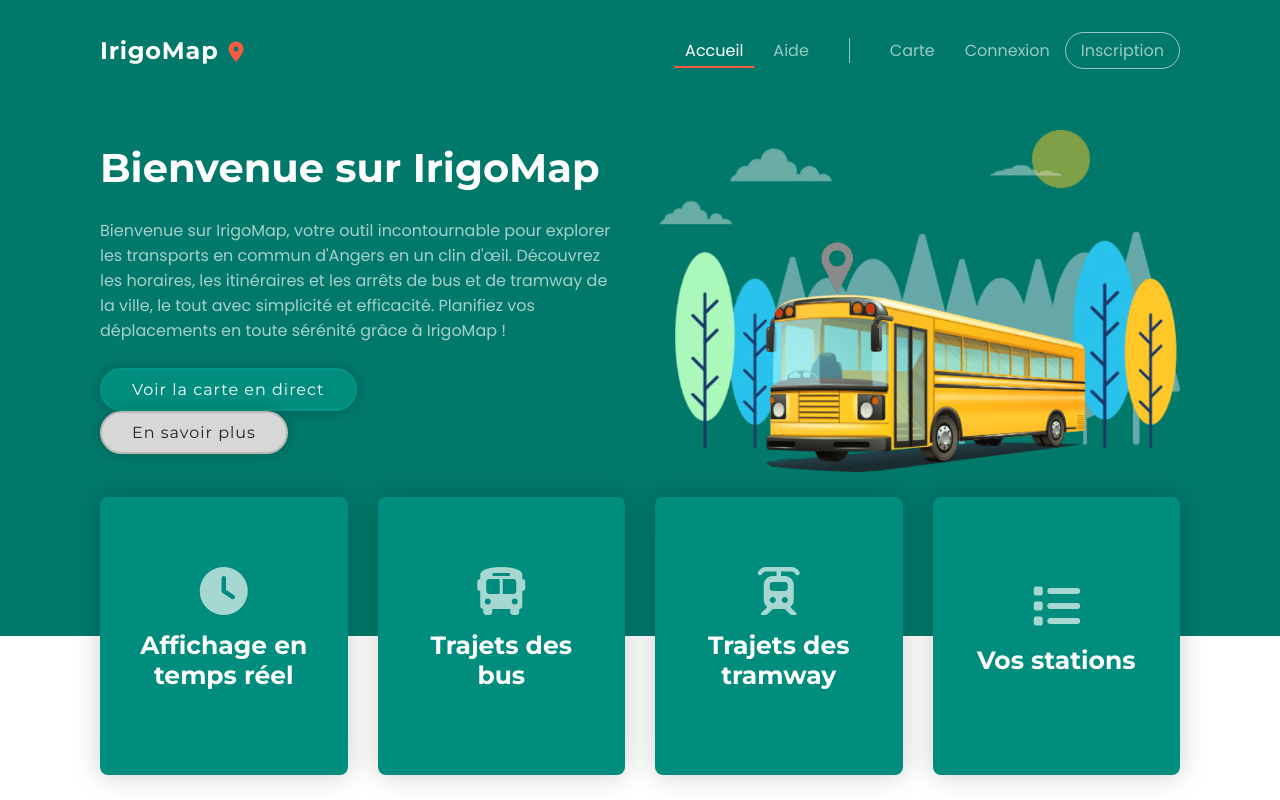
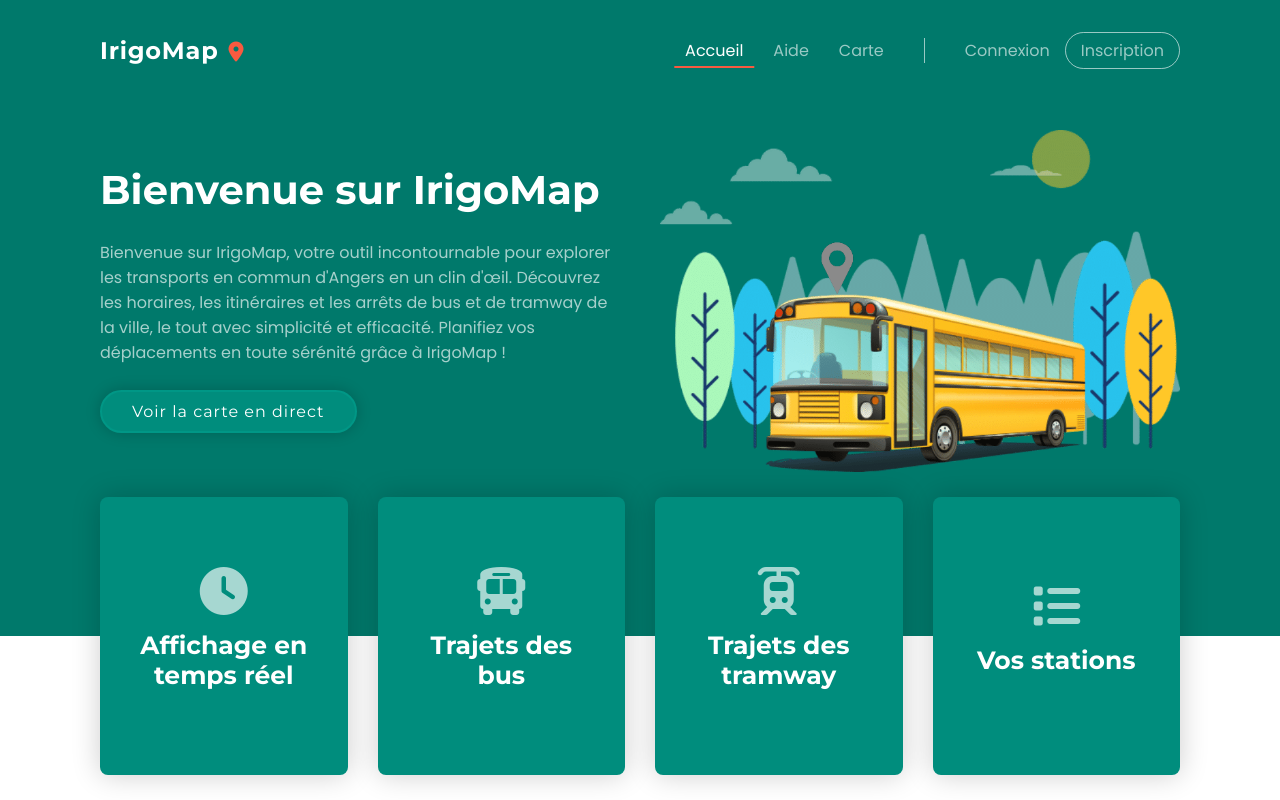
Before and after one commit to JAWS-tm/irigo-map, a React (Vite) app in the folder frontend/: page / in a window 1280 px wide. Shown: the top 800 px of the page. Built offline with nearby package versions, Linux system fonts and the light colour scheme.

Commit message:
style: move map link next to Aide, reduce home page to one CTA

```diff
--- a/frontend/src/layout/Navbar.jsx
+++ b/frontend/src/layout/Navbar.jsx
@@ -12,6 +12,7 @@ import Hamburger from 'hamburger-react';
 const linksList = [
   { name: 'Accueil', to: '/', props: { end: true } },
   { name: 'Aide', to: '/help' },
+  { name: 'Carte', to: '/map' },
 ];
 
 function Navbar() {
@@ -57,7 +58,6 @@ function Navbar() {
           </NavLink>
         ))}
         <div className="separator"></div>
-        <NavLink to={'/map'}>Carte</NavLink>
         {isAuth ? (
           <>
             {isAdmin && (
--- a/frontend/src/pages/Home.jsx
+++ b/frontend/src/pages/Home.jsx
@@ -6,11 +6,6 @@ import Button from '../components/Button';
 
 const Home = () => {
   const navigate = useNavigate();
-
-  const goToAbout = () => {
-    location.hash = '';
-    location.hash = '#about';
-  };
 
   const goToMap = () => {
     navigate('/map');
@@ -30,7 +25,6 @@ const Home = () => {
             </p>
             <div className="buttons-wrapper">
               <Button onClick={goToMap} text="Voir la carte en direct" />
-              <Button onClick={goToAbout} text="En savoir plus" secondary />
             </div>
           </div>
           <div className="hero-img">
```
